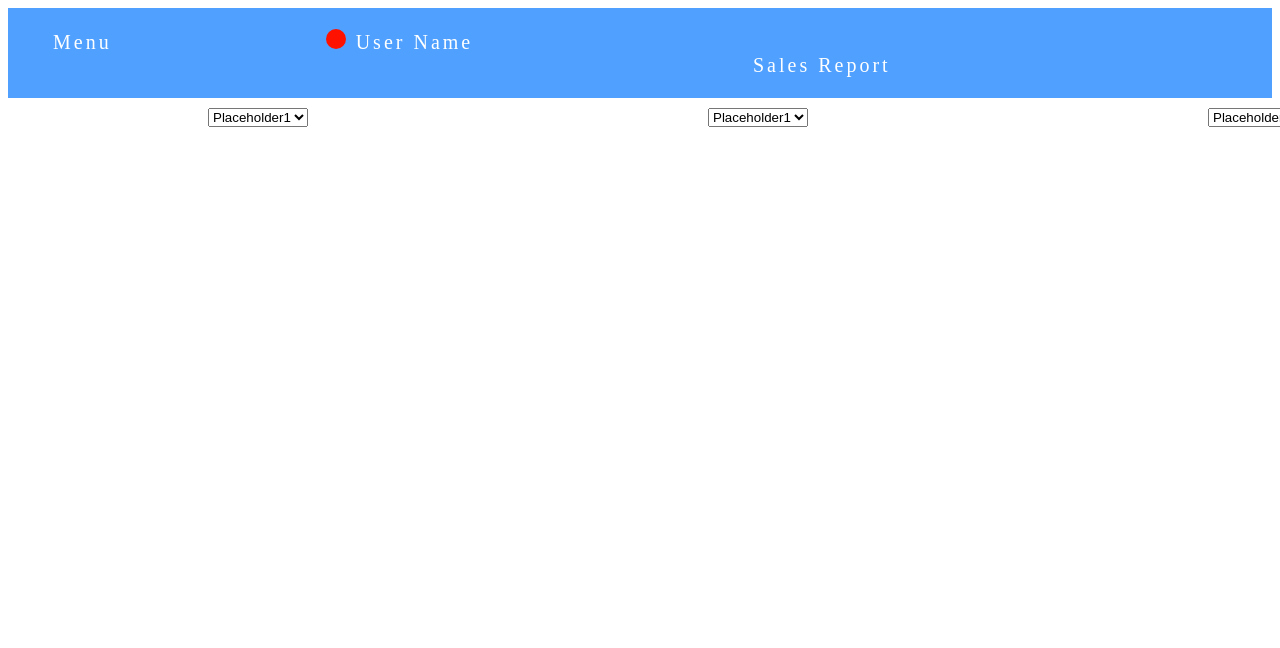
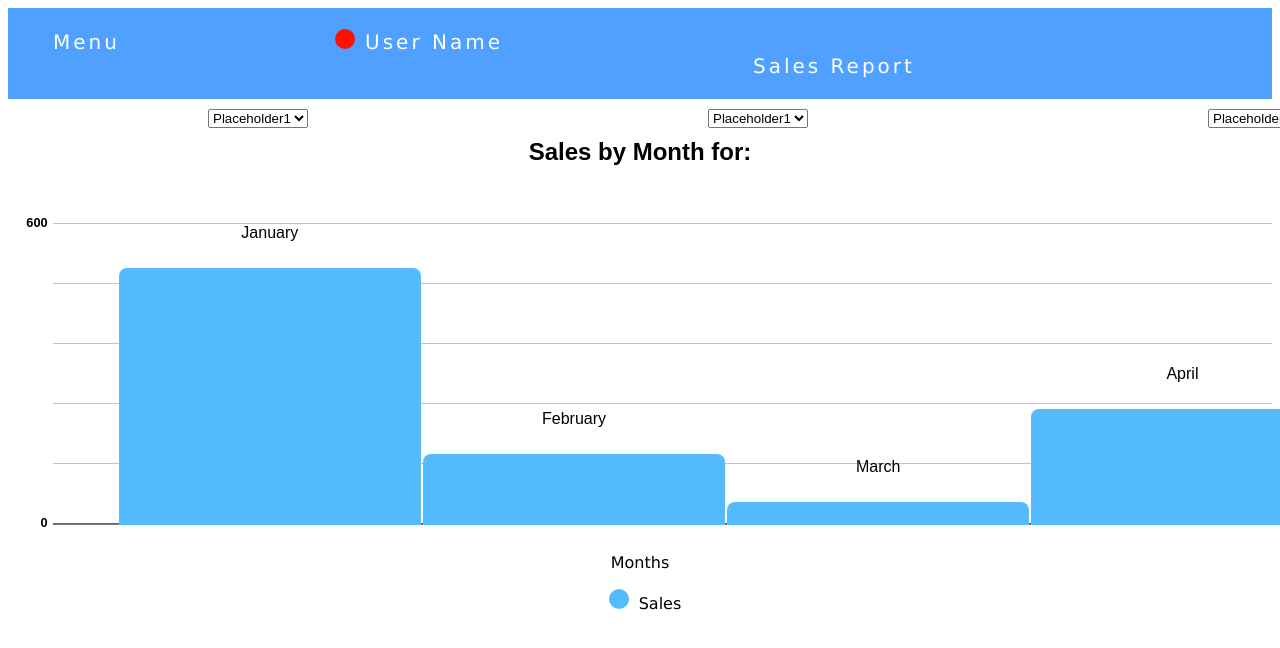
Before and after one commit to DiegoVV/SalesChart, a plain HTML site: page index.html in a window 1280 px wide. Shown: the top 648 px of the page. Drawn offline with nearby package versions, Linux system fonts and the light colour scheme.

Commit message:
Filling rest of UI

```diff
--- a/css/style.css
+++ b/css/style.css
@@ -1,19 +1,11 @@
-.selector{
+.selector {
     width: 100%;
     display: flex;
     justify-content: space-between;
 }
 
-select{
+select {
     margin: 10px 200px;
-}
-
-ul {
-    list-style: none;
-}
-
-li {
-    display: inline;
 }
 
 .title {
@@ -25,7 +17,9 @@ li {
     color: white;
     font-size: 20px;
     letter-spacing: 3px;
+    display: inline;
 }
+
 .dot {
     height: 20px;
     width: 20px;
@@ -33,3 +27,155 @@ li {
     display: inline-block;
     margin: 0px 10px
 }
+
+body {
+    font-family: Verdana, sans-serif;
+}
+
+div {
+    display: block;
+}
+
+.center {
+    text-align: center;
+    position: relative;
+    top: 40px;
+}
+
+.graph {
+    margin-bottom: 1em;
+    font: normal 100%/150% arial, helvetica, sans-serif;
+}
+
+.graph caption {
+    font: bold 150%/120% arial, helvetica, sans-serif;
+    padding-bottom: 0.33em;
+}
+
+.graph tbody th {
+    text-align: right;
+}
+
+@supports (display:grid) {
+
+    @media (min-width:32em) {
+
+        .graph {
+            display: block;
+            width: 100%;
+            height: 300px;
+        }
+
+        .graph caption {
+            display: block;
+            text-align: center;
+        }
+
+        .graph thead {
+            display: none;
+        }
+
+        .graph tbody {
+            position: relative;
+            display: grid;
+            grid-template-columns: repeat(auto-fit, minmax(2em, 1fr));
+            column-gap: 2.5%;
+            align-items: end;
+            height: 100%;
+            margin: 3em 0 1em 2.8em;
+            padding: 0 1em;
+            border-bottom: 2px solid rgba(0, 0, 0, 0.5);
+            background: repeating-linear-gradient(180deg,
+                    rgba(170, 170, 170, 0.7) 0,
+                    rgba(170, 170, 170, 0.7) 1px,
+                    transparent 1px,
+                    transparent 20%);
+        }
+
+        .graph tbody:before,
+        .graph tbody:after {
+            position: absolute;
+            left: -3.2em;
+            width: 2.8em;
+            text-align: right;
+            font: bold 80%/120% arial, helvetica, sans-serif;
+        }
+
+        .graph tbody:before {
+            content: "600";
+            top: -0.6em;
+        }
+
+        .graph tbody:after {
+            content: "0";
+            bottom: -0.6em;
+        }
+
+        .graph tr {
+            position: relative;
+            display: block;
+            width: 300px;
+            padding: 0px 50px
+        }
+
+        .graph tr:hover {
+            z-index: 999;
+        }
+
+        .graph th,
+        .graph td {
+            display: block;
+            text-align: center;
+        }
+
+        .graph tbody th {
+            position: absolute;
+            top: -3em;
+            left: 0;
+            width: 100%;
+            font-weight: normal;
+            text-align: center;
+            white-space: nowrap;
+            text-indent: 0;
+        }
+
+        .graph tbody th:after {
+            content: "";
+        }
+
+        .graph td {
+            width: 100%;
+            height: 100%;
+            background: #5BF;
+            border-radius: 0.5em 0.5em 0 0;
+            transition: background 0.5s;
+        }
+
+        .graph tr:hover td {
+            opacity: 0.7;
+        }
+
+        .graph td span {
+            overflow: hidden;
+            position: absolute;
+            left: 50%;
+            top: 50%;
+            width: 0;
+            padding: 0.5em 0;
+            margin: -1em 0 0;
+            font: normal 85%/120% arial, helvetica, sans-serif;
+            font-weight: bold;
+            opacity: 0;
+            transition: opacity 0.5s;
+            color: white;
+        }
+
+        .toggleGraph:checked + table td span,
+        .graph tr:hover td span {
+            width: 4em;
+            margin-left: -2em;
+            opacity: 1;
+        }
+    }
+
+}
--- a/index.html
+++ b/index.html
@@ -23,27 +23,63 @@
     </div>
     <div class="selector">
         <div>
-                <select id="category" name="category">
+            <select onchange="change()" id="category" name="category">
                 <option value="placeholder1">Placeholder1</option>
                 <option value="placeholder2">Placeholder2</option>
                 <option value="placeholder3">Placeholder3</option>
             </select>
         </div>
         <div>
-                <select id="product" name="product">
+            <select onchange="change()" id="product" name="product">
                 <option value="placeholder1">Placeholder1</option>
                 <option value="placeholder2">Placeholder2</option>
                 <option value="placeholder3">Placeholder3</option>
             </select>
         </div>
         <div>
-                <select id="brand" name="brand">
+            <select onchange="change()" id="brand" name="brand">
                 <option value="placeholder1">Placeholder1</option>
                 <option value="placeholder2">Placeholder2</option>
                 <option value="placeholder3">Placeholder3</option>
             </select>
         </div>
     </div>
+    <div>
+        <table class="graph">
+            <caption>Sales by Month for:</caption>
+            <thead>
+                <tr>
+                    <th scope="row">Item</th>
+                    <th scope="row">Percent</th>
+                </tr>
+            </thead>
+            <tbody>
+                <tr style="height:85%" id="january">
+                    <th scope="col">January</th>
+                    <td><span id="januarySpan">85%</span></td>
+                </tr>
+                <tr style="height:23%" id="february">
+                    <th scope="col">February</th>
+                    <td><span id="februarySpan">23%</span></td>
+                </tr>
+                <tr style="height:7%" id="march">
+                    <th scope="col">March</th>
+                    <td><span id="marchSpan">7%</span></td>
+                </tr>
+                <tr style="height:38%" id="april">
+                    <th scope="col">April</th>
+                    <td><span id="aprilSpan">38%</span></td>
+                </tr>
+            </tbody>
+        </table>
+    </div>
+    <br>
+    <div class="center">
+        <span class="center">Months</span>
+        <br><br><br><br>
+        <span class="dot" style="background-color: #5BF"></span>Sales
+    </div>
+
 
 </body>
 
```
Lines whose indentation alone changed are shown as unchanged.
